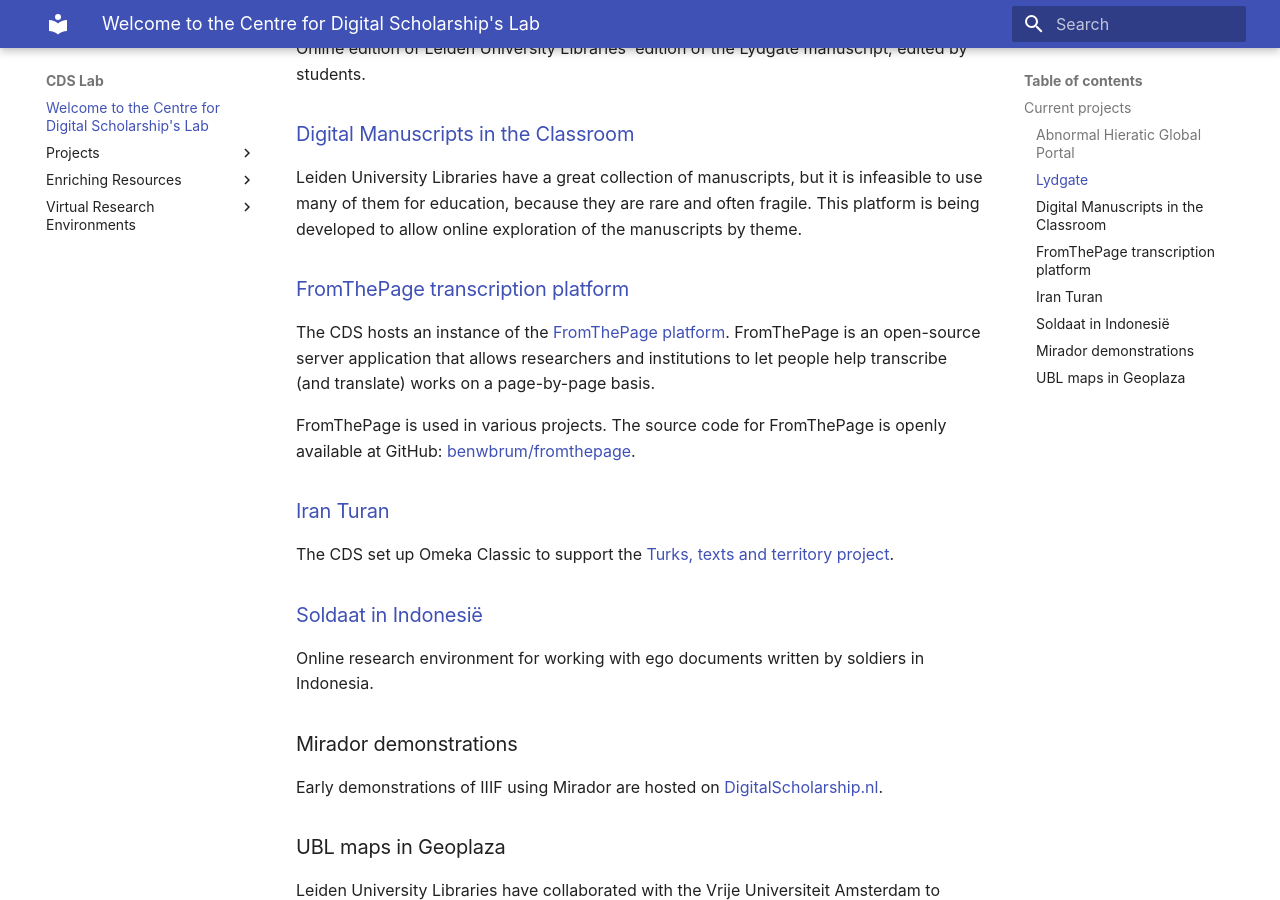
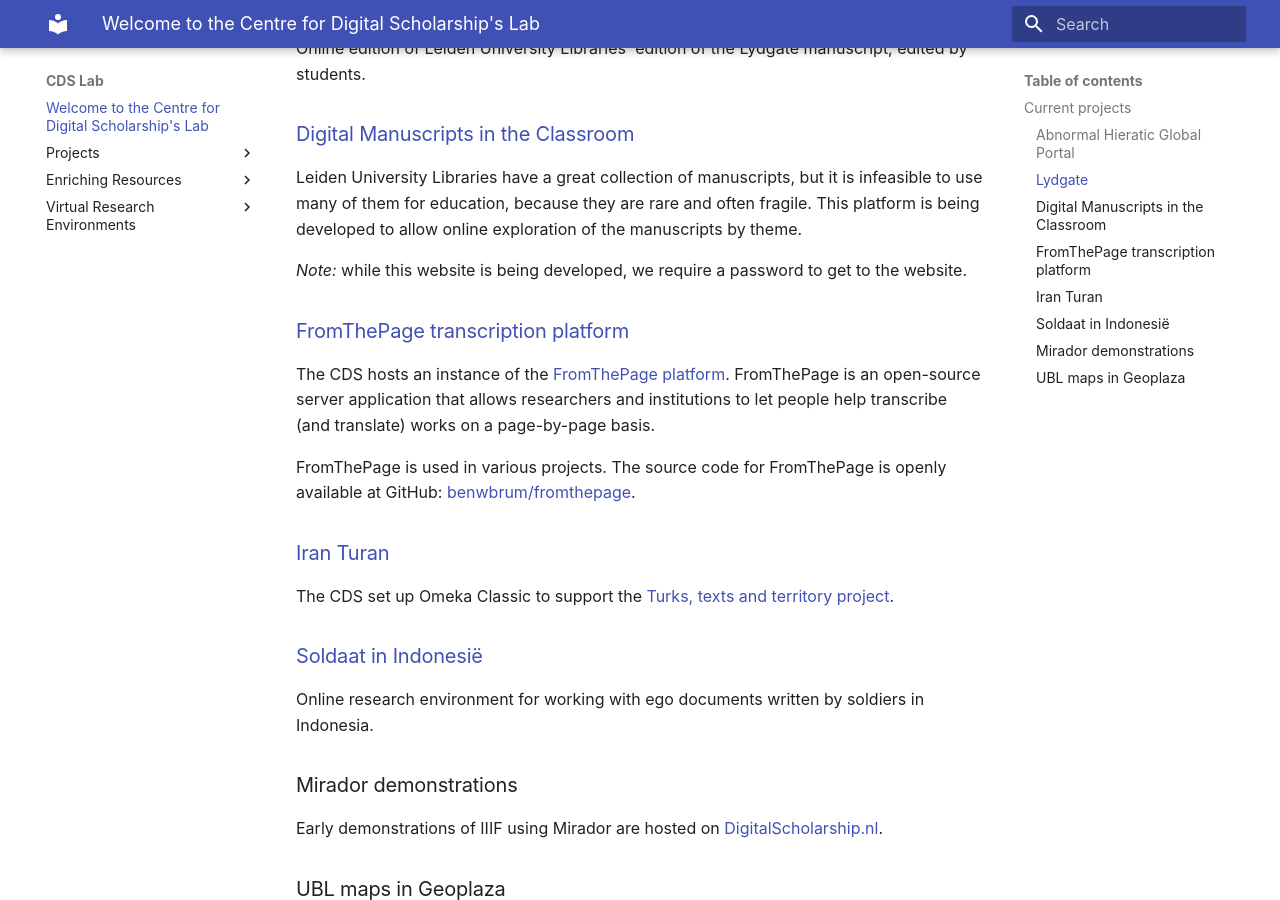
Before and after one commit to LeidenUniversityLibrary/cds-lab-homepage, an MkDocs documentation site: the page built from docs/index.md, in a window 1280 px wide and 900 px high, scrolled down 560 px. Built offline with MkDocs 1.6.1 and Material for MkDocs 9.7.7, drawn with Linux system fonts in a browser that asks for light colours.

Commit message:
Add note about password for DigManClass

```diff
--- a/docs/index.md
+++ b/docs/index.md
@@ -22,6 +22,8 @@
 but it is infeasible to use many of them for education, because they
 are rare and often fragile. This platform is being developed to allow
 online exploration of the manuscripts by theme.
+
+*Note:* while this website is being developed, we require a password to get to the website.
 
 ## [FromThePage transcription platform](https://transcription.digitalscholarship.nl/)
 
```
